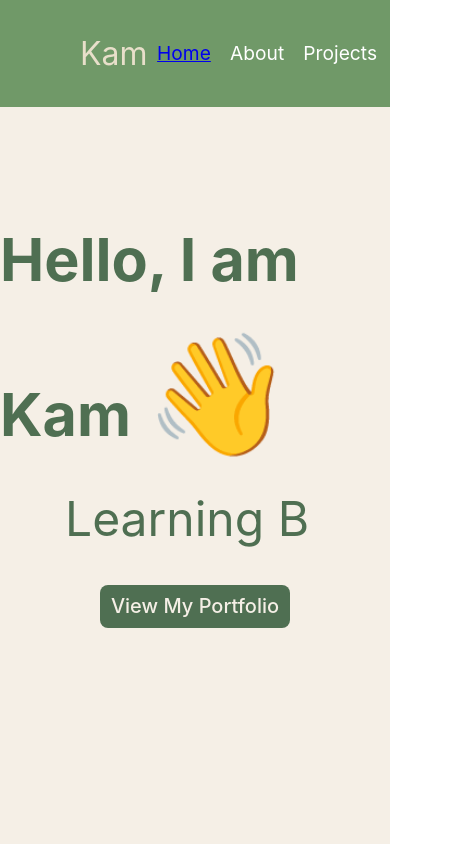
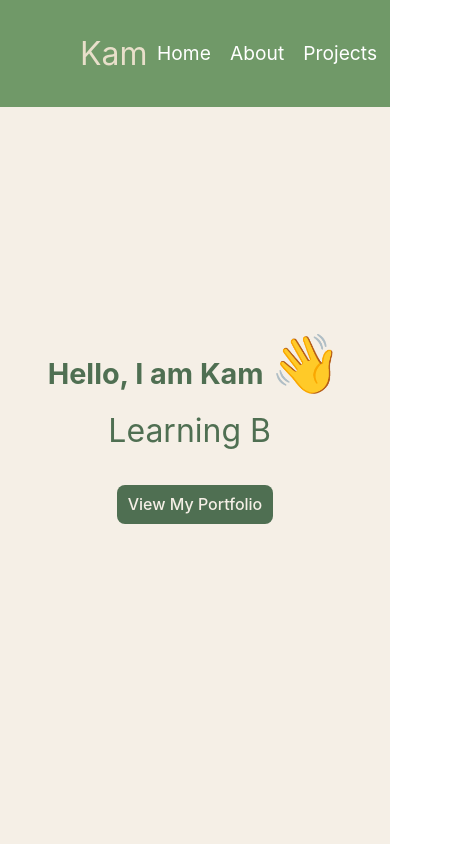
Before and after one commit to yamanerkam/Portfolio-Page, a React (Vite) app: page / in a window 390 px wide. Shown: the top 844 px of the page, 466 px wide, since content can reach past the window. Built offline with nearby package versions, Linux system fonts and the light colour scheme.

Commit message:
responsive-updates

```diff
--- a/src/App.css
+++ b/src/App.css
@@ -1,5 +1,12 @@
 body {
   box-sizing: border-box;
   margin: 0;
-  min-height: 300vh;
 }
+
+
+@media screen and (max-width: 768px) {
+  body {
+    margin: 0 !important;
+  }
+
+}
--- a/src/components/Navbar/Navbar.css
+++ b/src/components/Navbar/Navbar.css
@@ -46,5 +46,3 @@
     text-decoration: none;
 
 }
-
-@media screen and (max-width: 768px) {}
--- a/src/components/Navbar/Navbar.jsx
+++ b/src/components/Navbar/Navbar.jsx
@@ -3,11 +3,12 @@ import './Navbar.css'
 
 
 export default function Navbar() {
+
     return (
         <div className='navbar'>
             <span>Kam</span>
             <ul>
-                <li><a className='link-nav' href="#home" class="active">Home</a></li>
+                <li><a className='link-nav' href="#home" >Home</a></li>
                 <li><a className='link-nav' href="#about">About</a></li>
                 <li><a className='link-nav' href="#projects">Projects</a></li>
                 <li><a className='link-nav' href="#contact">Contact</a>
--- a/src/pages/Contact/Contact.css
+++ b/src/pages/Contact/Contact.css
@@ -91,13 +91,17 @@
         flex-direction: column;
         justify-content: center;
         align-items: center;
-        margin-left: 10%;
+        margin-left: 5%;
         padding-top: 0 !important;
         margin-top: 0 !important;
     }
 
     .contact {
         padding: 0;
+    }
+
+    .main {
+        width: 80%;
     }
 
     .socials {
--- a/src/pages/home/Home.css
+++ b/src/pages/home/Home.css
@@ -85,3 +85,19 @@
         transform: rotate(0.0deg)
     }
 }
+
+
+@media screen and (max-width: 768px) {
+    .home h1 {
+        font-size: 1.8em;
+    }
+
+    .type {
+        font-size: 2em !important;
+    }
+
+    .home-btn {
+        font-size: 1em !important;
+    }
+
+}
--- a/src/pages/home/Home.jsx
+++ b/src/pages/home/Home.jsx
@@ -22,7 +22,7 @@ export default function Home() {
                 style={{ fontSize: '3em', display: 'inline-block' }}
             />
 
-            <button className='btn'>View My Portfolio</button>
+            <button className='btn home-btn'>View My Portfolio</button>
 
         </div>
     )
```
